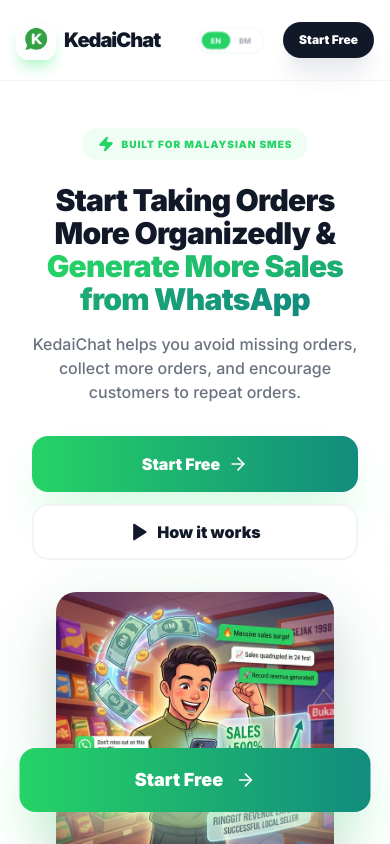
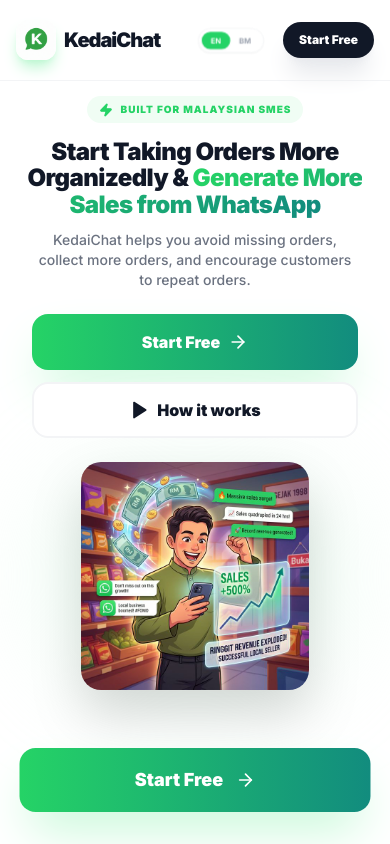
Before and after one commit to enior88/kedaichat-v2, a Next.js app: page / in a window 390 px wide. Built offline with nearby package versions, Linux system fonts and the light colour scheme.

Commit message:
fix: Eliminate section overlap by compacting Hero content and enforcing boundaries

```diff
--- a/src/app/page.tsx
+++ b/src/app/page.tsx
@@ -90,18 +90,18 @@
             <main className="relative">
                 {/* 1. Hero Section Filler & Wrapper */}
                 <div className="relative h-[200vh] z-[50] snap-start">
-                    <section className="sticky top-0 h-screen bg-white flex flex-col items-center justify-start px-4 md:px-6 pt-32 md:pt-48 pb-12">
+                    <section className="sticky top-0 h-screen bg-white flex flex-col items-center justify-start px-4 md:px-6 pt-24 md:pt-48 pb-8 overflow-hidden">
                         <div className="max-w-7xl mx-auto text-center w-full">
-                            <div className="inline-flex items-center gap-2 bg-green-50 text-[#25D366] px-4 py-2 rounded-full mb-6 md:mb-8 animate-in fade-in slide-in-from-bottom-4 duration-700">
-                                <Zap size={16} fill="currentColor" />
+                            <div className="inline-flex items-center gap-2 bg-green-50 text-[#25D366] px-3 py-1.5 rounded-full mb-4 md:mb-8 animate-in fade-in slide-in-from-bottom-4 duration-700">
+                                <Zap size={14} fill="currentColor" />
                                 <span className="text-[10px] md:text-xs font-black uppercase tracking-widest">{t('built_for_smes')}</span>
                             </div>
 
-                            <h1 className="text-3xl md:text-7xl font-black text-gray-900 mb-4 md:mb-6 leading-[1.1] tracking-tight animate-in fade-in slide-in-from-bottom-6 duration-700 delay-100 px-2">
+                            <h1 className="text-2xl md:text-7xl font-black text-gray-900 mb-3 md:mb-6 leading-[1.1] tracking-tight animate-in fade-in slide-in-from-bottom-6 duration-700 delay-100 px-2">
                                 {t('hero_title')} <span className="text-transparent bg-clip-text bg-gradient-to-r from-[#25D366] to-[#128C7E]">{t('hero_shop_highlight')}</span>
                             </h1>
 
-                            <p className="text-base md:text-xl text-gray-500 mb-8 md:mb-10 max-w-2xl mx-auto font-medium animate-in fade-in slide-in-from-bottom-8 duration-700 delay-200 px-4">
+                            <p className="text-sm md:text-xl text-gray-500 mb-6 md:mb-10 max-w-2xl mx-auto font-medium animate-in fade-in slide-in-from-bottom-8 duration-700 delay-200 px-4">
                                 {t('hero_desc')}
                             </p>
 
@@ -116,13 +116,13 @@
                                 </a>
                             </div>
 
-                            <div className="mt-8 md:mt-12 relative animate-in fade-in zoom-in duration-1000 delay-500 max-w-3xl mx-auto px-4">
+                            <div className="mt-6 md:mt-12 relative animate-in fade-in zoom-in duration-1000 delay-500 max-w-3xl mx-auto px-4">
                                 <div className="relative rounded-[24px] md:rounded-[40px] overflow-visible group">
                                     <div className="absolute inset-0 bg-green-100/50 blur-3xl -z-10 rounded-[100px] scale-90" />
                                     <img
                                         src="/hero_illustration.png"
                                         alt="Successful Business Owner using KedaiChat"
-                                        className="w-[85%] md:w-full mx-auto h-auto drop-shadow-2xl rounded-[20px] md:rounded-[32px] object-cover transition-transform duration-700 group-hover:scale-[1.02]"
+                                        className="w-[70%] md:w-full mx-auto h-auto drop-shadow-2xl rounded-[20px] md:rounded-[32px] object-cover transition-transform duration-700 group-hover:scale-[1.02]"
                                     />
                                 </div>
                             </div>
```
